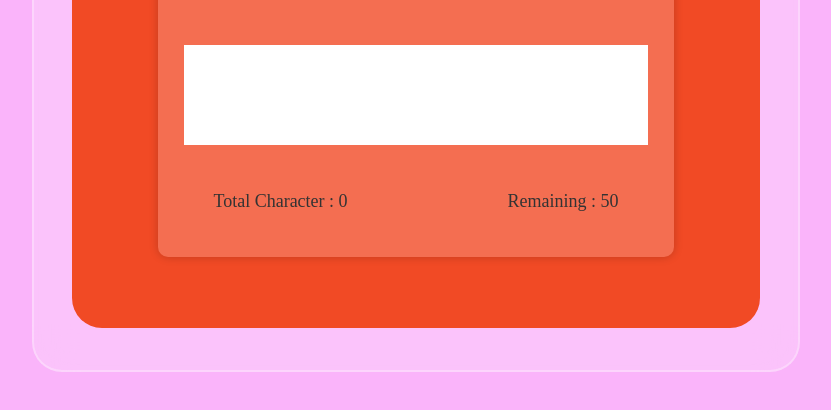
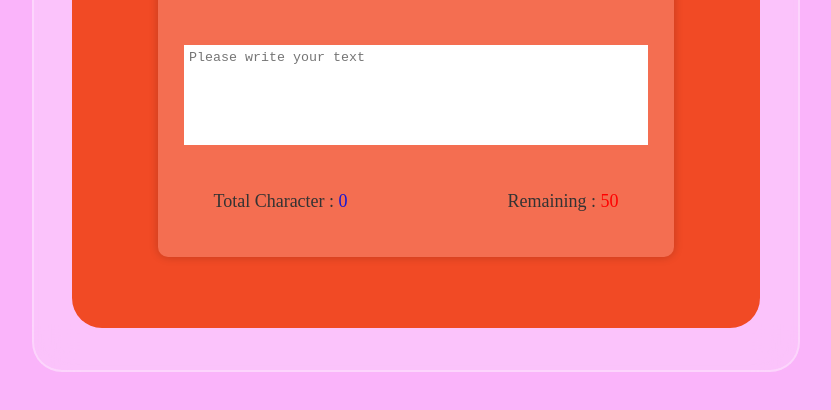
Before and after one commit to bryssan2/Real-Time-Character-Counter, a plain HTML site: page index.html in a window 1280 px wide. Shown: the part 308-718 px from the top of the page, without its empty margins (224-1055 px from the left). Drawn offline with Linux system fonts and the light colour scheme; files whose address does not match are found by name; a web font is replaced by a local one.

Commit message:
modification

```diff
--- a/index.css
+++ b/index.css
@@ -65,7 +65,9 @@ body {
   column-gap: 10rem;
   color: #333333;
 }
-.Counter_C,
-.Counter_R {
-  color: #e76f51;
+#Counter_C {
+  color: rgb(22, 22, 211);
 }
+#Counter_R {
+  color: red;
+}
--- a/index.html
+++ b/index.html
@@ -19,7 +19,9 @@
             <h2>Real-time Character Counter</h2>
           </div>
           <div class="text-area-div">
-            <textarea id="text-area"></textarea>
+            <textarea
+              id="text-area"
+              placeholder="Please write your text"></textarea>
           </div>
           <div class="counters">
             <div class="Counter_Character">
--- a/index.js
+++ b/index.js
@@ -15,7 +15,7 @@ function update() {
 textArea.addEventListener("keydown", (e) => {
   const isChar = e.key.length === 1;
 
-  if (isChar && textArea.value.length >= limit) {
+  if (isChar && textArea.value.length > limit) {
     e.preventDefault();
     return;
   }
```
